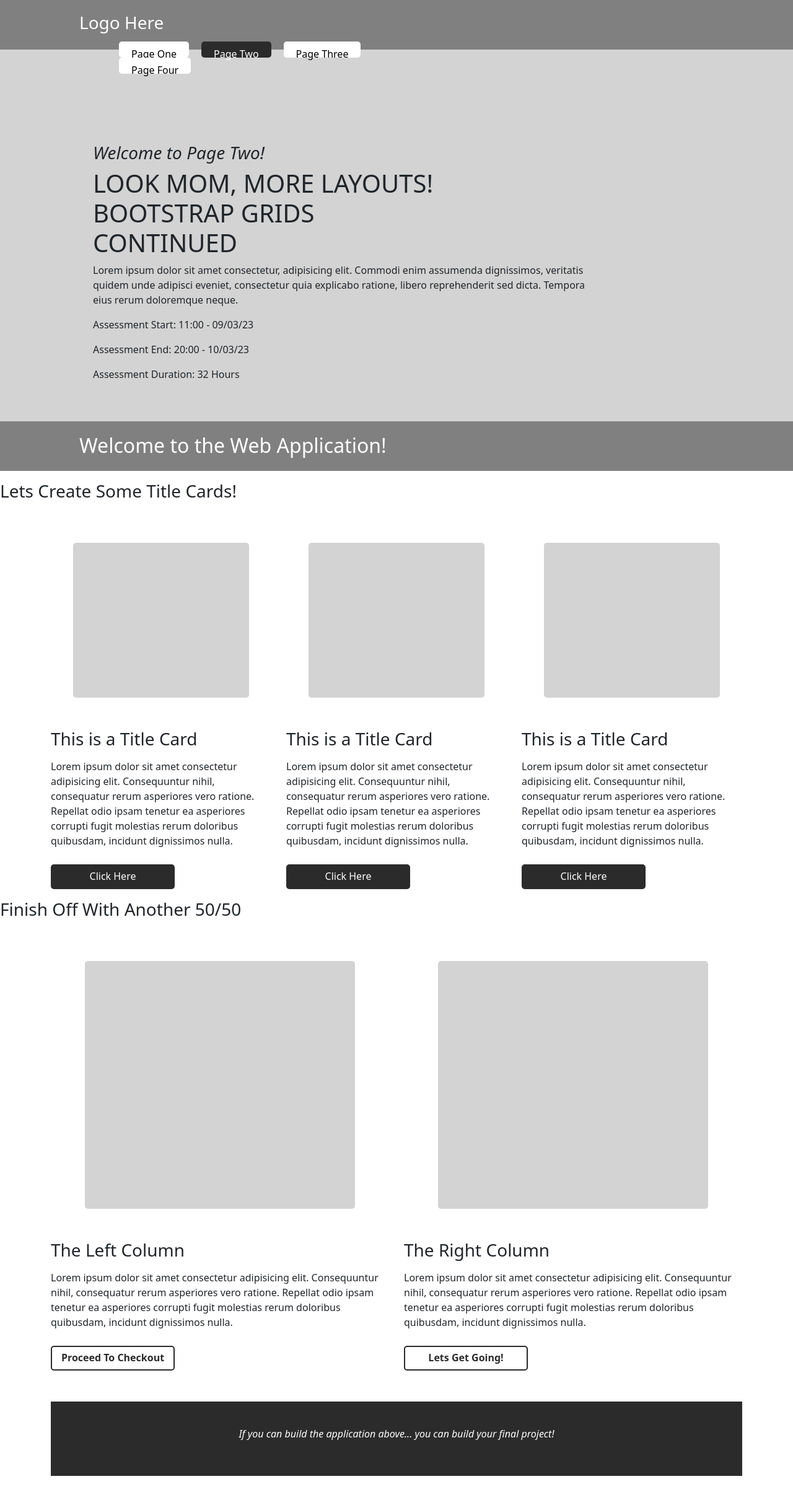
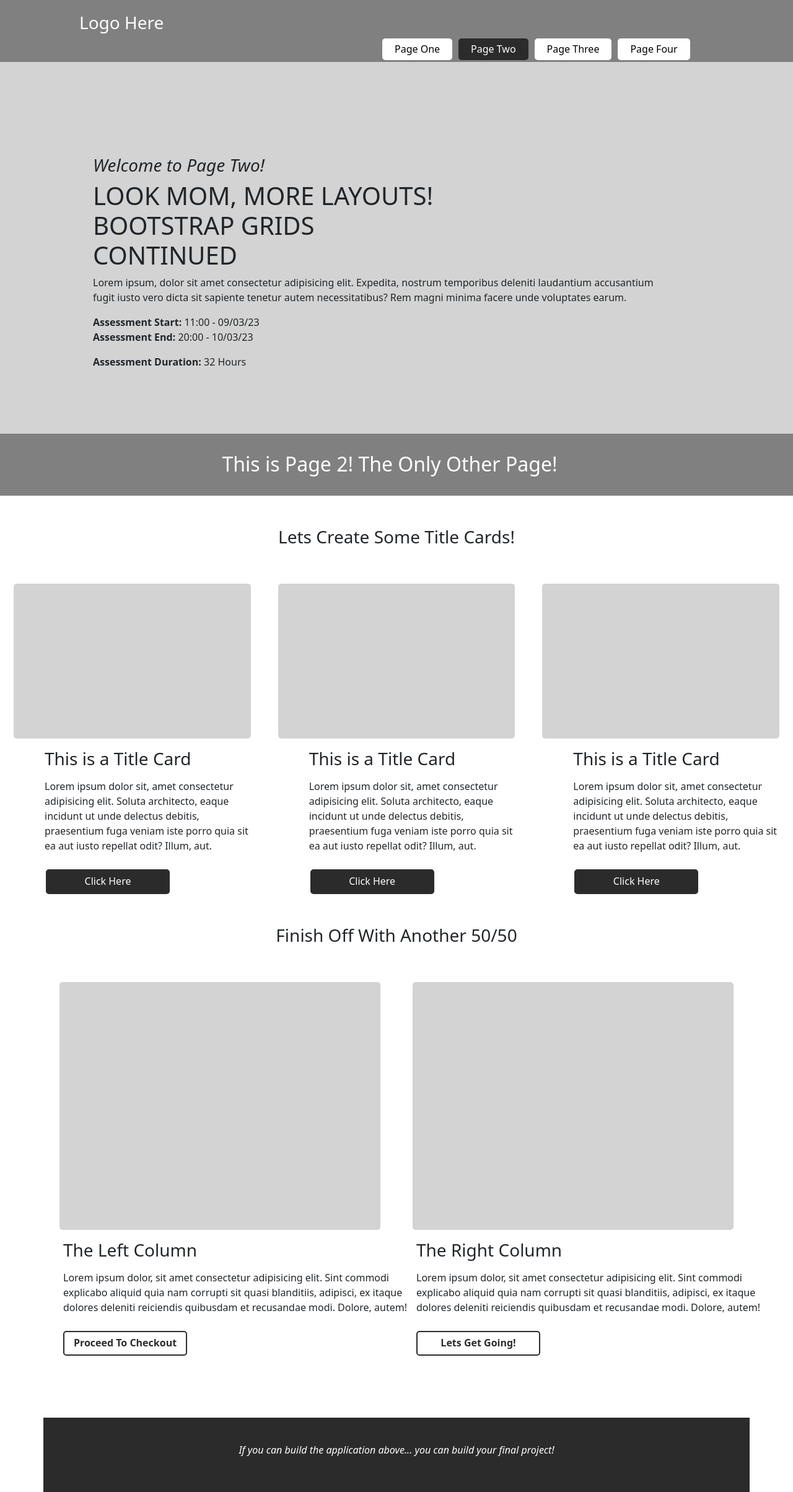
Before and after one commit to nicolaprinsloo/NicolaPrinsloo_231021_-FormalAssessment_MidT1, a plain HTML site: page pages/pagetwo.html in a window 1280 px wide. Shown: the whole page at 62% size. Before the commit the page ends 2382 px from the top, so only its background shows below. Drawn offline with nearby package versions, Linux system fonts and the light colour scheme.

Commit message:
MidTerm Assessment Completed to best possibility

```diff
--- a/css/main.css
+++ b/css/main.css
@@ -1,33 +1,26 @@
 nav{
     width: 100%;
-    height: 80px;
+    height: 100px;
     background-color: grey;
     padding-left: 10%;
     padding-right: 10%;
+    padding-top: 20%;
 }
 
-nav, logo{
-    color: white;
-    padding-top: 20px;
-    padding-right: 150px;
+.heading{
+    text-align: center;
+    padding-top: 10px;
 }
 
-.nav-con{
-    width: 550px;
-    height: 50px;
-    float: right;
-    margin-top: 5px;
-    padding-left: 70px;
-    margin-right: 500px;
-}
-
-.section-title{
-    text-align: center;
-    margin-top: 100px;
-}
-
-ul{
-    list-style: none;
+nav li{
+    float: left;
+    padding-left: 20px;
+    padding-right: 20px;
+    height: 35px;
+    border-radius: 5px;
+    margin-left: 5px;
+    margin-right: 5px;
+    padding-top: 5px;
 }
 
 li{
@@ -43,13 +36,66 @@ li{
     padding-top: 8px;
 }
 
-li:hover{
-    cursor: pointer;
+nav, logo{
+    color: white;
+    padding-top: 20px;
+    padding-right: 150px;
+}
+
+.nav-con{
+    width: 550px;
+    height: 50px;
+    float: right;
+    /* margin-top: 5px;
+    padding-left: 70px;
+    margin-right: 500px; */
+}
+
+.active{
     background-color: #2b2b2b;
     color: white;
 }
 
-.active{
+.welcome{
+    text-align: center;
+    margin-top: 100px;
+    width: 100%;
+    height: 100px;
+    background-color: grey;
+    padding-bottom: 20px;
+}
+
+.welcome{
+    width: 100%;
+    height: 100px;
+    background-color: grey;
+    text-align: center;
+    padding-top: 25px;
+    color: white;
+}
+
+.title-two{
+    text-align: center;
+    margin-top: 100px;
+}
+
+.title-three{
+    text-align: center;
+    margin-top: 50px;
+}
+
+.title-four{
+    text-align: center;
+    margin-top: 50px;
+}
+
+
+ul{
+    list-style: none;
+}
+
+li:hover{
+    cursor: pointer;
     background-color: #2b2b2b;
     color: white;
 }
@@ -62,22 +108,15 @@ header{
     padding-left: 150px;
 }
 
-header h3{
-    font-style: italic;
-}
 
 header h1{
     font-style: normal;
     width: 600px;
 }
 
-header p{
+/* header p{
     width: 800px;
-}
-
-nav welcome{
-    margin-right: 600px;
-}
+} */
 
 .col-box{
     width: 80%;
@@ -86,11 +125,32 @@ nav welcome{
     margin: 0 auto;
     margin-top: 50px;
     border-radius: 5px;
-    margin-bottom: 50px;
+    margin-bottom: 15px;
+}
+
+.col-box{
+    width: 95%;
+    height: 400px;
+    background-color: lightgrey;
+    margin: 0 auto;
+    margin-top: 50px;
+    border-radius: 5px;
+    margin-bottom: 15px;
+}
+
+
+.card{
+    text-align: center;
+    padding-top: 25px;
+    padding-left: 15%;
+    padding-right: 15%;
+    padding-bottom: 70px;
+    border: none;
 }
 
 .cards{
     height: 250px;
+    text-align: center;
 }
 
 .text{
@@ -137,6 +197,7 @@ nav welcome{
     background-color: #2b2b2b;
     color: white;
     border: 2px solid #2b2b2b;
+    margin-left: 15px;
 }
 
 .normal:hover{
@@ -144,6 +205,31 @@ nav welcome{
     background-color: white;
     color: #2b2b2b;
     border: 2px solid #2b2b2b;
+}
+
+.normal2{
+    background-color: #2b2b2b;
+    color: white;
+    border: 2px solid #2b2b2b;
+    margin-left: 2px;
+}
+
+.normal2:hover{
+    cursor: pointer;
+    background-color: white;
+    color: #2b2b2b;
+    border: 2px solid #2b2b2b;
+}
+
+.fifty{
+    width: 600px;
+    padding-left: 20px;
+    padding-bottom: 150px;
+}
+
+.thirty{
+    width: 400px;
+    padding-left: 60px;
 }
 
 footer{
@@ -156,11 +242,3 @@ footer{
     padding: 40px;
     margin-top: 50px;
 }
-
-.card{
-    text-align: center;
-    padding-top: 25px;
-    padding-left: 15%;
-    padding-right: 15%;
-    border: none;
-}
--- a/pages/pagetwo.html
+++ b/pages/pagetwo.html
@@ -28,82 +28,103 @@
         </div>
     </nav>
 
+
     <header>
-        <h3>Welcome to Page Two!</h3>
+        <h3><i>Welcome to Page Two!</i></h3>
         <h1>LOOK MOM, MORE LAYOUTS!
             BOOTSTRAP GRIDS CONTINUED</h1>
-            <p>Lorem ipsum dolor sit amet consectetur, adipisicing elit. Commodi enim assumenda dignissimos, veritatis quidem unde adipisci eveniet, consectetur quia explicabo ratione, libero reprehenderit sed dicta. Tempora eius rerum doloremque neque.</p>
-        <p>Assessment Start: 11:00 - 09/03/23</p>
-        <p>Assessment End: 20:00 - 10/03/23</p>
-        <p>Assessment Duration: 32 Hours</p>
+        <p>Lorem ipsum, dolor sit amet consectetur adipisicing elit. Expedita, nostrum temporibus deleniti laudantium accusantium
+        <br>fugit iusto vero dicta sit sapiente tenetur autem necessitatibus? Rem magni minima facere unde voluptates earum.</p>
+        <p><strong>Assessment Start:</strong> 11:00 - 09/03/23
+        <br><strong>Assessment End:</strong> 20:00 - 10/03/23</p>
+        <p><strong>Assessment Duration:</strong> 32 Hours</p>
 
     </header>
 
     <nav>
-        <div class="welcome"><h2>Welcome to the Web Application!</h2></div>
+        <div class="heading"><h2>This is Page 2! The Only Other Page!</h2></div>
     </nav>
 
-    <p><h3>Lets Create Some Title Cards!</h3></p>
 
-    <div class="container">
+    <div class=title-three><h3>Lets Create Some Title Cards!</h3></div>
+
+    <div class="container-fluid">
 
         <div class="row">
             <div class="col-4">
                 <div class="col-box cards"></div>
+                <div class="thirty">
                     <p><h3>This is a Title Card</h3></p>
-                <p>Lorem ipsum dolor sit amet consectetur adipisicing elit. Consequuntur nihil, consequatur rerum asperiores vero ratione. Repellat odio ipsam tenetur ea asperiores corrupti fugit molestias rerum doloribus quibusdam, incidunt dignissimos nulla.</p>
+                    <p>Lorem ipsum dolor sit, amet consectetur adipisicing elit. Soluta architecto, eaque incidunt ut unde delectus debitis, praesentium fuga veniam iste porro quia sit ea aut iusto repellat odit? Illum, aut.</p>
                     <div class="button-group">
-                    <div class="button normal">Click Here</div>
+                        <div class="button normal2">Click Here</div>
                     </div>
+                </div>
+
             </div>
             <div class="col-4">
                 <div class="col-box cards"></div>
+                <div class="thirty">
                     <p><h3>This is a Title Card</h3></p>
-                <p>Lorem ipsum dolor sit amet consectetur adipisicing elit. Consequuntur nihil, consequatur rerum asperiores vero ratione. Repellat odio ipsam tenetur ea asperiores corrupti fugit molestias rerum doloribus quibusdam, incidunt dignissimos nulla.</p>
+                    <p>Lorem ipsum dolor sit, amet consectetur adipisicing elit. Soluta architecto, eaque incidunt ut unde delectus debitis, praesentium fuga veniam iste porro quia sit ea aut iusto repellat odit? Illum, aut.</p>
                     <div class="button-group">
-                    <div class="button normal">Click Here</div>
+                        <div class="button normal2">Click Here</div>
                     </div>
+                </div>
+
             </div>
             <div class="col-4">
                 <div class="col-box cards"></div>
+                <div class="thirty">
                     <p><h3>This is a Title Card</h3></p>
-                <p>Lorem ipsum dolor sit amet consectetur adipisicing elit. Consequuntur nihil, consequatur rerum asperiores vero ratione. Repellat odio ipsam tenetur ea asperiores corrupti fugit molestias rerum doloribus quibusdam, incidunt dignissimos nulla.</p>
+                    <p>Lorem ipsum dolor sit, amet consectetur adipisicing elit. Soluta architecto, eaque incidunt ut unde delectus debitis, praesentium fuga veniam iste porro quia sit ea aut iusto repellat odit? Illum, aut. </p>
                     <div class="button-group">
-                    <div class="button normal">Click Here</div>
+                        <div class="button normal2">Click Here</div>
                     </div>
                 </div>
+            </div>
+
         </div>
 
 
     </div>
 
-    <p><h3>Finish Off With Another 50/50</h3></p>
+    <div class=title-four><h3>Finish Off With Another 50/50</h3></div>
 
     <div class="container">
 
         <div class="row">
             <div class="col-6">
-                <div class="col-box"></div>
+                <div class="col-box five"></div>
+                <div class="fifty">
                     <p><h3>The Left Column</h3></p>
-                <p>Lorem ipsum dolor sit amet consectetur adipisicing elit. Consequuntur nihil, consequatur rerum asperiores vero ratione. Repellat odio ipsam tenetur ea asperiores corrupti fugit molestias rerum doloribus quibusdam, incidunt dignissimos nulla.</p>
+                    <p>Lorem ipsum dolor, sit amet consectetur adipisicing elit. Sint commodi explicabo aliquid quia nam corrupti sit quasi blanditiis, adipisci, ex itaque dolores deleniti reiciendis quibusdam et recusandae modi. Dolore, autem!</p>
                     <div class="button-group">
                         <div class="button inverted">Proceed To Checkout</div>
                     </div>
                 </div>
+
+            </div>
             <div class="col-6">
-                <div class="col-box"></div>
+                <div class="col-box five"></div>
+                <div class="fifty">
                     <p><h3>The Right Column</h3></p>
-                <p>Lorem ipsum dolor sit amet consectetur adipisicing elit. Consequuntur nihil, consequatur rerum asperiores vero ratione. Repellat odio ipsam tenetur ea asperiores corrupti fugit molestias rerum doloribus quibusdam, incidunt dignissimos nulla.</p>
+                    <p>Lorem ipsum dolor, sit amet consectetur adipisicing elit. Sint commodi explicabo aliquid quia nam corrupti sit quasi blanditiis, adipisci, ex itaque dolores deleniti reiciendis quibusdam et recusandae modi. Dolore, autem!</p>
                     <div class="button-group">
                         <div class="button inverted">Lets Get Going!</div>
                     </div>
                 </div>
 
+            </div>
+
 
     </div>
 
-    <footer>If you can build the application above... you can build your final project!</footer>
-
+    <div class="row">
+        <footer>
+            <p><i>If you can build the application above... you can build your final project!</i></p>
+        </footer>
+    </div>
 
 </body>
 </html>
```
Also changed, not shown: index.html (+39 -33 lines). Lines whose indentation alone changed are shown as unchanged.
